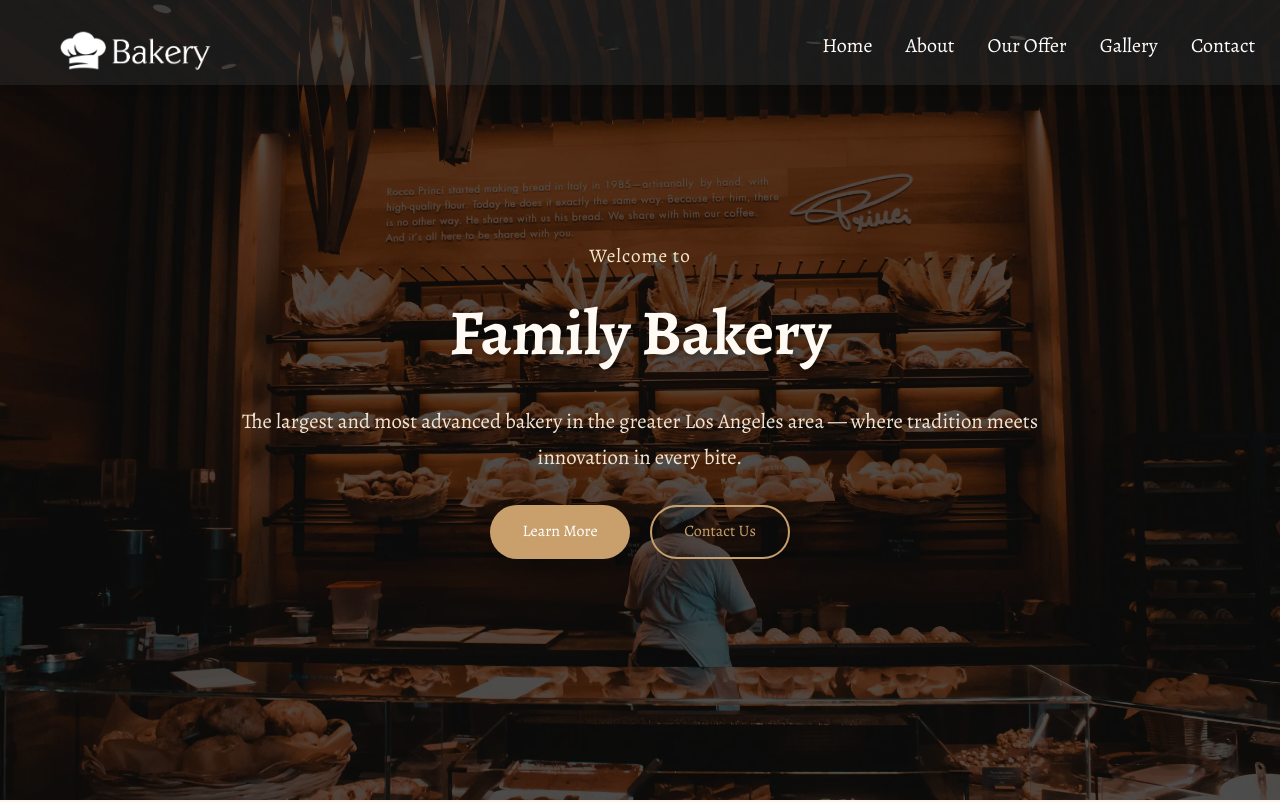
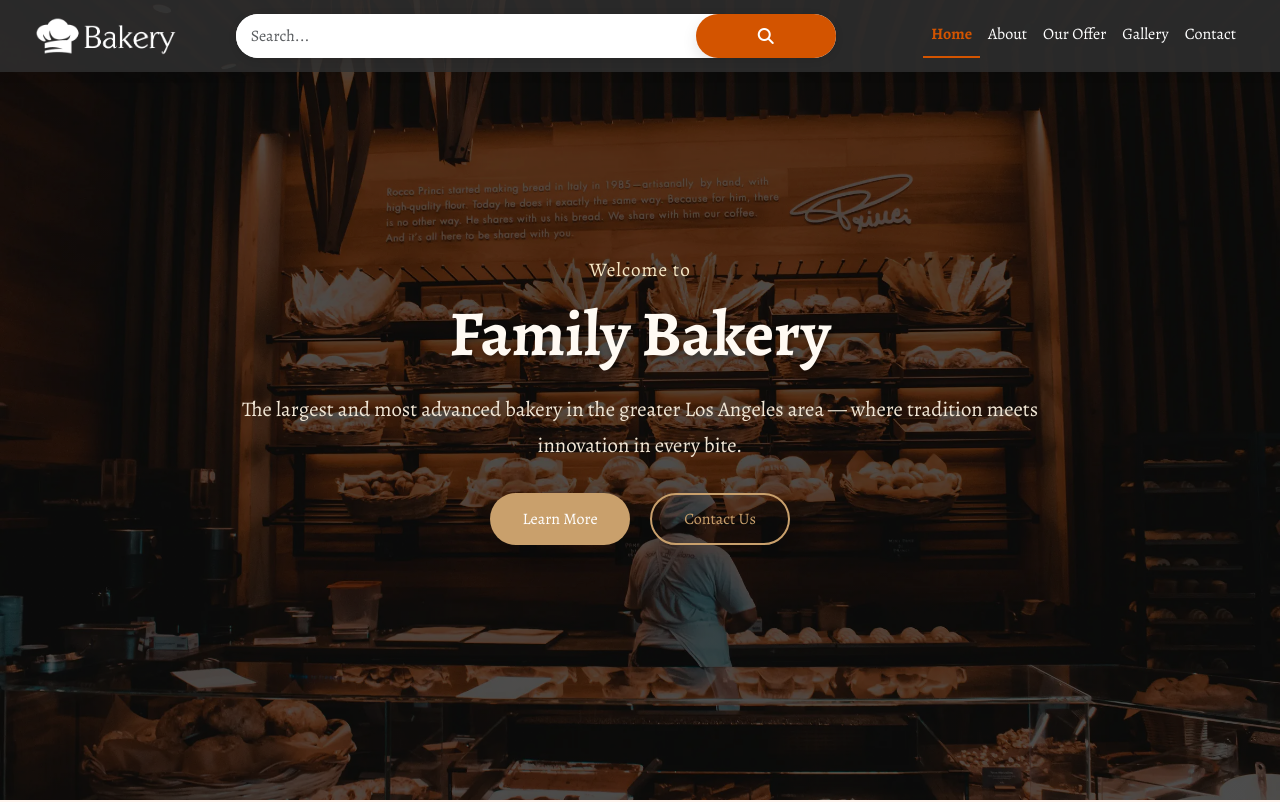
Before and after one commit to ayanaser4/bakery-landing-page, a plain HTML site: page index.html in a window 1280 px wide. Shown: the top 802 px of the page. Drawn offline with nearby package versions, Linux system fonts and the light colour scheme.

Commit message:
lastversion

```diff
--- a/css/style.css
+++ b/css/style.css
@@ -19,55 +19,166 @@ body {
   top: 0;
   left: 0;
   width: 100%;
-  background-color: rgba(48, 48, 48, 0.445);
+  background-color: rgba(48, 48, 48, 0.85);
   z-index: 999;
-  padding: 5px 10px;
+  padding: 12px 24px;
   box-shadow: 0 2px 10px rgba(0, 0, 0, 0.1);
+  display: flex;
+  align-items: center;
+  justify-content: space-evenly;
+  flex-wrap: wrap;
+  gap: 16px;
 }
 
-.nav-image {
-  width: 30%;
-  margin: 25px 0 0 50px;
-  float: left;
+/* Logo */
+.nav-image img {
+  width: 140px;
+  height: auto;
+  display: block;
 }
 
-.nav-image img {
-  width: 40%;
+/* Search Bar */
+.nav-search {
+  flex: 1;
+  display: flex;
+  justify-content: center;
+  max-width: 600px;
+  width: 100%;
 }
 
+.nav-search form {
+  display: flex;
+  width: 100%;
+  background-color: #fff;
+  border-radius: 25px;
+  overflow: hidden;
+  box-shadow: 0 2px 8px rgba(0, 0, 0, 0.1);
+}
+
+.nav-search input[type="text"] {
+  flex: 1;
+  padding: 10px 15px;
+  font-size: 16px;
+  border: none;
+  outline: none;
+  background-color: #fff;
+  color: #333;
+  min-width: 0;
+}
+
+.nav-search button {
+  width: 45px;
+  display: flex;
+  align-items: center;
+  justify-content: center;
+  background-color: #d35400;
+  color: #fff;
+  border: none;
+  cursor: pointer;
+  transition: background-color 0.3s ease;
+}
+
+.nav-search button:hover {
+  background-color: #e67e22;
+}
+
+/* Nav Links */
 .nav-link {
-  width: 60%;
-  margin-top: 25px;
-  float: right;
+  display: flex;
+  align-items: center;
+  color: white !important;
 }
 
 .nav-link ul {
   list-style: none;
-  text-align: right;
+  display: flex;
+  gap: 20px;
+  margin: 0;
+  padding: 0;
 }
 
-.nav-link ul li {
+.home-nav .nav-link ul li a {
   display: inline-block;
-  margin: 0 15px;
+  padding: 6px 8px;
+  font-size: 18px;
+  color: #fff !important;
+  text-decoration: none;
+  transition: color 0.3s ease, border-color 0.3s ease;
 }
 
-.nav-link ul a {
-  text-decoration: none;
-  color: white;
-  font-size: 20px;
-  transition: color 0.3s;
+/* Visited and Link states */
+.home-nav .nav-link ul li a:link,
+.home-nav .nav-link ul li a:visited {
+  color: #fff !important;
 }
 
-.nav-link ul a:hover {
-  color: #ffda9b;
+/* Hover state */
+a:hover {
+  color: #ffda9b !important;
 }
 
-.clr {
-  clear: both;
+/* Active state */
+ a.active {
+  color: #d35400 !important;
+  font-weight: bold;
+  border-bottom: 2px solid #d35400;
 }
-.nav-link ul a.active {
-  color: #d35400;
+
+.home-nav .nav-link ul li a {
+  transition: color 0.3s ease, border-color 0.3s ease;
 }
+
+/* Responsive Design */
+@media (max-width: 768px) {
+  .home-nav {
+    flex-direction: column;
+    align-items: stretch;
+    padding: 16px;
+    gap: 12px;
+  }
+
+  .nav-image {
+    text-align: center;
+    width: 100%;
+  }
+
+  .nav-search {
+    width: 100%;
+    justify-content: center;
+  }
+
+  .nav-search form {
+    width: 100%;
+    max-width: 100%;
+  }
+
+  .nav-link {
+    width: 100%;
+    justify-content: center;
+  }
+
+  .nav-link ul {
+    flex-direction: column;
+    align-items: center;
+    gap: 12px;
+    width: 100%;
+  }
+
+  .nav-link ul li a {
+    padding: 10px 0;
+    width: 100%;
+    text-align: center;
+    color: white;
+  }
+
+  .nav-link ul li a.active {
+    color: #d35400;
+    border: none;
+    font-weight: bold;
+  }
+}
+
+
 html {
   scroll-behavior: smooth;
 }
@@ -359,9 +470,8 @@ html {
 }
 
 .gallery-card:hover {
-  transform: scale(1.05);
+  transform: translateY(-5px);
 }
-
 
 .gallery-card img {
   width: 100%;
@@ -680,11 +790,11 @@ html {
   bottom: 20px;
   right: 15px;
   z-index: 999;
-  font-size: 18px;
+  font-size: 20px;
   background-color: #cf711f;
   color: white;
   border: none;
-  padding: 12px 16px;
+  padding: 10px 15px;
   border-radius: 50%;
   cursor: pointer;
   box-shadow: 0 8px 20px rgba(248, 163, 6, 0.25); /* stronger shadow */
--- a/index.html
+++ b/index.html
@@ -16,6 +16,11 @@
       rel="stylesheet"
       href="https://cdnjs.cloudflare.com/ajax/libs/font-awesome/6.5.0/css/all.min.css"
     />
+    <link
+      href="https://cdn.jsdelivr.net/npm/bootstrap@5.3.0/dist/css/bootstrap.min.css"
+      rel="stylesheet"
+    />
+
     <link rel="stylesheet" href="css/all.css" />
     <!-- Inside <head> -->
     <link rel="stylesheet" href="css/style.css" />
@@ -24,21 +29,62 @@
   <body>
     <!-- Navbar -->
 
-    <div class="home-nav">
-      <div class="nav-image">
-        <img src="images/bakery-light-1.png" alt="Family Bakery Logo" />
+    <div class="home-nav navbar navbar-expand-lg transparent">
+      <div class="container-fluid d-flex align-items-center">
+        <!-- Logo -->
+        <a class="navbar-brand nav-image" href="#">
+          <img src="images/bakery-light-1.png" alt="Family Bakery Logo" />
+        </a>
+
+        <!-- Toggler -->
+        <button
+          class="navbar-toggler ms-auto"
+          type="button"
+          data-bs-toggle="collapse"
+          data-bs-target="#navbarContent"
+        >
+          <span class="navbar-toggler-icon"></span>
+        </button>
+
+        <!-- Collapsible content -->
+        <div
+          class="collapse navbar-collapse justify-content-between"
+          id="navbarContent"
+        >
+          <!-- Center Search -->
+          <div class="nav-search mx-auto my-2 my-lg-0">
+            <form class="d-flex w-100" action="#">
+              <input
+                type="text"
+                class="form-control rounded-start"
+                placeholder="Search..."
+              />
+              <button type="submit" class="btn btn-orange rounded-end">
+                <i class="fas fa-search"></i>
+              </button>
+            </form>
+          </div>
+
+          <!-- Nav Links -->
+          <ul class="navbar-nav ms-auto text-center">
+            <li class="nav-item">
+              <a class="nav-link active" href="#home">Home</a>
+            </li>
+            <li class="nav-item">
+              <a class="nav-link" href="#about">About</a>
+            </li>
+            <li class="nav-item">
+              <a class="nav-link" href="#offer">Our Offer</a>
+            </li>
+            <li class="nav-item">
+              <a class="nav-link" href="#gallery">Gallery</a>
+            </li>
+            <li class="nav-item">
+              <a class="nav-link" href="#contact">Contact</a>
+            </li>
+          </ul>
+        </div>
       </div>
-      <nav class="nav-link">
-        <ul>
-          <li><a href="#home" class="active">Home</a></li>
-          <li><a href="#about">About</a></li>
-          <li><a href="#offer">Our Offer</a></li>
-          <li><a href="#gallery">Gallery</a></li>
-          <!-- <li><a href="#blog">Blog</a></li> -->
-          <li><a href="#contact">Contact</a></li>
-        </ul>
-      </nav>
-      <div class="clr"></div>
     </div>
 
     <!-- Header Section (no navbar inside anymore) -->
@@ -347,5 +393,7 @@
       <i class="fas fa-arrow-up"></i>
     </button>
     <script src="main.js"></script>
+    <!-- Bootstrap Bundle with Popper (enables collapse) -->
+    <script src="https://cdn.jsdelivr.net/npm/bootstrap@5.3.3/dist/js/bootstrap.bundle.min.js"></script>
   </body>
 </html>
--- a/main.js
+++ b/main.js
@@ -1,41 +1,43 @@
-const navLinks = document.querySelectorAll(".nav-link ul a");
+const navLinks = document.querySelectorAll(".nav-link ul li a");
 const sections = document.querySelectorAll("section");
 const scrollToTopBtn = document.getElementById("scrollToTopBtn");
+const navbar = document.querySelector(".home-nav");
 
+// Highlight active link on scroll
 function onScroll() {
   let currentSection = "";
 
-    for (const section of sections) {
-      const sectionTop = section.getBoundingClientRect().top;
+  sections.forEach(section => {
+    const sectionTop = section.offsetTop;
+    const sectionHeight = section.offsetHeight;
 
-      if (sectionTop <= 100 && sectionTop + section.offsetHeight > 100) {
+    if (pageYOffset >= sectionTop - 120 && pageYOffset < sectionTop + sectionHeight - 120) {
       currentSection = section.id;
-        break;
     }
+  });
+
+  navLinks.forEach(link => {
+    link.classList.remove("active");
+    if (link.getAttribute("href") === `#${currentSection}`) {
+      link.classList.add("active");
+    }
+  });
+
+  // Scroll-to-top button
+  scrollToTopBtn.classList.toggle("show", window.scrollY > 300);
+
+  // Navbar scroll style
+  navbar.classList.toggle("scrolled", window.scrollY > 100);
 }
 
-    for (const link of navLinks) {
-      link.classList.remove("active");
-      if (link.getAttribute("href") === "#" + currentSection) {
-        link.classList.add("active");
-      }
-    }
-
-    // Show/hide scroll-to-top button
-    if (window.scrollY > 300) {
-      scrollToTopBtn.classList.add("show");
-    } else {
-      scrollToTopBtn.classList.remove("show");
-    }
-  }
-
-  // Optional: debounce for performance (especially on mobile)
+// Scroll listener (debounced)
 let scrollTimeout;
 window.addEventListener("scroll", () => {
   clearTimeout(scrollTimeout);
   scrollTimeout = setTimeout(onScroll, 100);
 });
 
+// Scroll-to-top behavior
 scrollToTopBtn.addEventListener("click", () => {
   window.scrollTo({ top: 0, behavior: "smooth" });
 });
```
Lines whose indentation alone changed are shown as unchanged.
